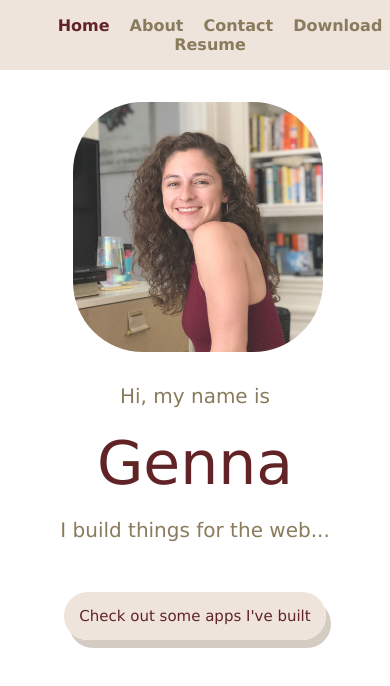
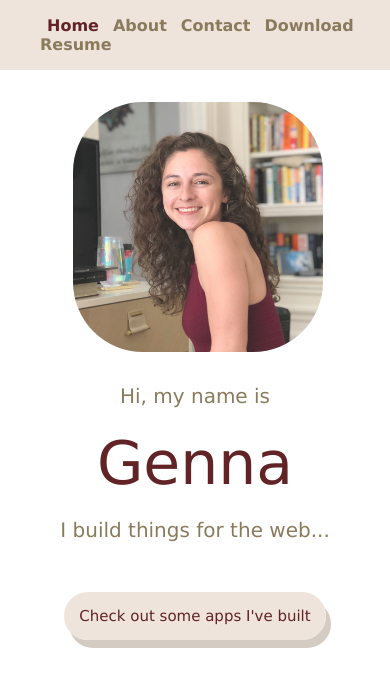
Before and after one commit to gmergola/personal-website, a React (Create React App) app: page / in a window 390 px wide. Shown: the top 686 px of the page. Built offline with nearby package versions, Linux system fonts and the light colour scheme.

Commit message:
fixed navbar

```diff
--- a/src/NavBar.css
+++ b/src/NavBar.css
@@ -1,6 +1,7 @@
 .NavBar-container {
   overflow: hidden;
   background-color: #eee4dc;
+  text-align: left;
 }
 
 .NavBar-list {
@@ -10,7 +11,7 @@
 .NavBar-link {
   text-decoration: none;
   color: rgb(138, 123, 93);
-  margin: 100px;
+  margin: 120px;
 }
 
 .NavBar-link.active {
@@ -23,7 +24,7 @@
 
 @media only screen and (max-width: 1000px) {
   .NavBar-link {
-    margin: 10px;
+    margin: 7px;
   }
 
 }
```
